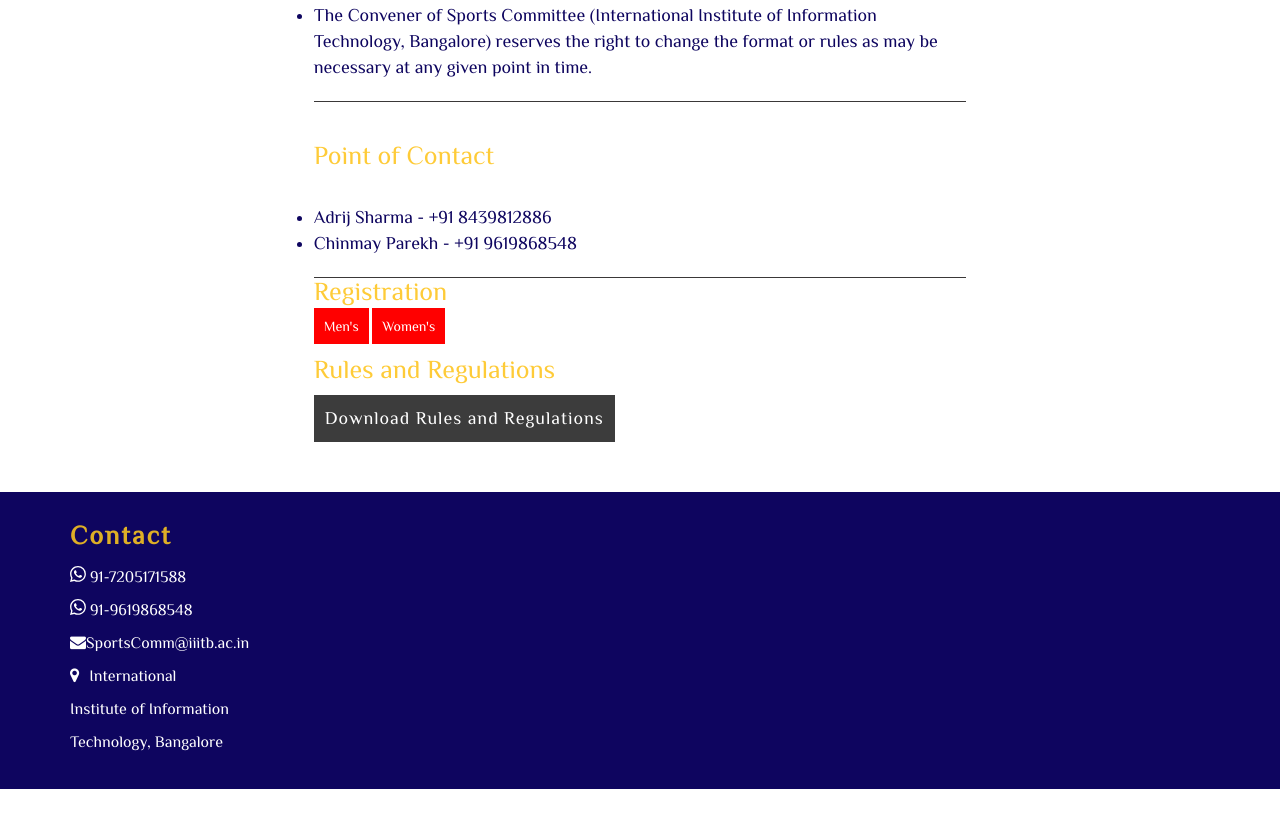
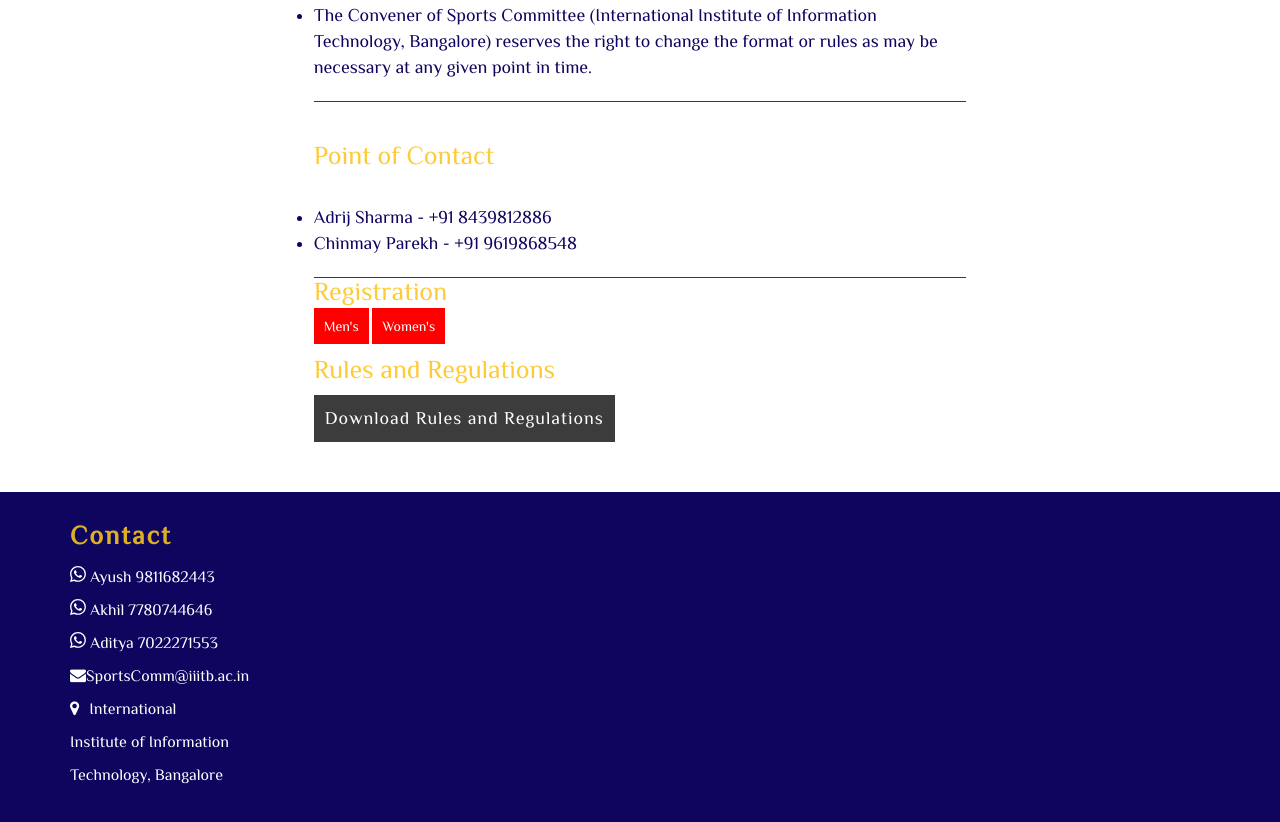
Before and after one commit to imvickykumar/umang, a plain HTML site: page table_tennis.html in a window 1280 px wide. Shown: the part 1876-2698 px from the top of the page. Before the commit the page ends 2665 px from the top, so only its background shows below. Drawn offline with Linux system fonts and the light colour scheme.

Commit message:
Update table_tennis.html

```diff
--- a/table_tennis.html
+++ b/table_tennis.html
@@ -156,12 +156,17 @@
 										class="bi bi-whatsapp" viewBox="0 0 16 16">
 										<path
 											d="M13.601 2.326A7.854 7.854 0 0 0 7.994 0C3.627 0 .068 3.558.064 7.926c0 1.399.366 2.76 1.057 3.965L0 16l4.204-1.102a7.933 7.933 0 0 0 3.79.965h.004c4.368 0 7.926-3.558 7.93-7.93A7.898 7.898 0 0 0 13.6 2.326zM7.994 14.521a6.573 6.573 0 0 1-3.356-.92l-.24-.144-2.494.654.666-2.433-.156-.251a6.56 6.56 0 0 1-1.007-3.505c0-3.626 2.957-6.584 6.591-6.584a6.56 6.56 0 0 1 4.66 1.931 6.557 6.557 0 0 1 1.928 4.66c-.004 3.639-2.961 6.592-6.592 6.592zm3.615-4.934c-.197-.099-1.17-.578-1.353-.646-.182-.065-.315-.099-.445.099-.133.197-.513.646-.627.775-.114.133-.232.148-.43.05-.197-.1-.836-.308-1.592-.985-.59-.525-.985-1.175-1.103-1.372-.114-.198-.011-.304.088-.403.087-.088.197-.232.296-.346.1-.114.133-.198.198-.33.065-.134.034-.248-.015-.347-.05-.099-.445-1.076-.612-1.47-.16-.389-.323-.335-.445-.34-.114-.007-.247-.007-.38-.007a.729.729 0 0 0-.529.247c-.182.198-.691.677-.691 1.654 0 .977.71 1.916.81 2.049.098.133 1.394 2.132 3.383 2.992.47.205.84.326 1.129.418.475.152.904.129 1.246.08.38-.058 1.171-.48 1.338-.943.164-.464.164-.86.114-.943-.049-.084-.182-.133-.38-.232z" />
-									</svg> 91-7205171588</li>
+									</svg> Ayush 9811682443</li>
 								<li><svg xmlns="http://www.w3.org/2000/svg" width="16" height="16" fill="currentColor"
 										class="bi bi-whatsapp" viewBox="0 0 16 16">
 										<path
 											d="M13.601 2.326A7.854 7.854 0 0 0 7.994 0C3.627 0 .068 3.558.064 7.926c0 1.399.366 2.76 1.057 3.965L0 16l4.204-1.102a7.933 7.933 0 0 0 3.79.965h.004c4.368 0 7.926-3.558 7.93-7.93A7.898 7.898 0 0 0 13.6 2.326zM7.994 14.521a6.573 6.573 0 0 1-3.356-.92l-.24-.144-2.494.654.666-2.433-.156-.251a6.56 6.56 0 0 1-1.007-3.505c0-3.626 2.957-6.584 6.591-6.584a6.56 6.56 0 0 1 4.66 1.931 6.557 6.557 0 0 1 1.928 4.66c-.004 3.639-2.961 6.592-6.592 6.592zm3.615-4.934c-.197-.099-1.17-.578-1.353-.646-.182-.065-.315-.099-.445.099-.133.197-.513.646-.627.775-.114.133-.232.148-.43.05-.197-.1-.836-.308-1.592-.985-.59-.525-.985-1.175-1.103-1.372-.114-.198-.011-.304.088-.403.087-.088.197-.232.296-.346.1-.114.133-.198.198-.33.065-.134.034-.248-.015-.347-.05-.099-.445-1.076-.612-1.47-.16-.389-.323-.335-.445-.34-.114-.007-.247-.007-.38-.007a.729.729 0 0 0-.529.247c-.182.198-.691.677-.691 1.654 0 .977.71 1.916.81 2.049.098.133 1.394 2.132 3.383 2.992.47.205.84.326 1.129.418.475.152.904.129 1.246.08.38-.058 1.171-.48 1.338-.943.164-.464.164-.86.114-.943-.049-.084-.182-.133-.38-.232z" />
-									</svg> 91-9619868548</li>
+									</svg> Akhil 7780744646</li>
+									<li><svg xmlns="http://www.w3.org/2000/svg" width="16" height="16" fill="currentColor"
+										class="bi bi-whatsapp" viewBox="0 0 16 16">
+										<path
+											d="M13.601 2.326A7.854 7.854 0 0 0 7.994 0C3.627 0 .068 3.558.064 7.926c0 1.399.366 2.76 1.057 3.965L0 16l4.204-1.102a7.933 7.933 0 0 0 3.79.965h.004c4.368 0 7.926-3.558 7.93-7.93A7.898 7.898 0 0 0 13.6 2.326zM7.994 14.521a6.573 6.573 0 0 1-3.356-.92l-.24-.144-2.494.654.666-2.433-.156-.251a6.56 6.56 0 0 1-1.007-3.505c0-3.626 2.957-6.584 6.591-6.584a6.56 6.56 0 0 1 4.66 1.931 6.557 6.557 0 0 1 1.928 4.66c-.004 3.639-2.961 6.592-6.592 6.592zm3.615-4.934c-.197-.099-1.17-.578-1.353-.646-.182-.065-.315-.099-.445.099-.133.197-.513.646-.627.775-.114.133-.232.148-.43.05-.197-.1-.836-.308-1.592-.985-.59-.525-.985-1.175-1.103-1.372-.114-.198-.011-.304.088-.403.087-.088.197-.232.296-.346.1-.114.133-.198.198-.33.065-.134.034-.248-.015-.347-.05-.099-.445-1.076-.612-1.47-.16-.389-.323-.335-.445-.34-.114-.007-.247-.007-.38-.007a.729.729 0 0 0-.529.247c-.182.198-.691.677-.691 1.654 0 .977.71 1.916.81 2.049.098.133 1.394 2.132 3.383 2.992.47.205.84.326 1.129.418.475.152.904.129 1.246.08.38-.058 1.171-.48 1.338-.943.164-.464.164-.86.114-.943-.049-.084-.182-.133-.38-.232z" />
+									</svg> Aditya 7022271553</li>
 								<li><i class="fa fa-envelope"><span
 											style="font-family: 'Philosopher', sans-serif; ">SportsComm@iiitb.ac.in</span></i>
 								</li>
```
